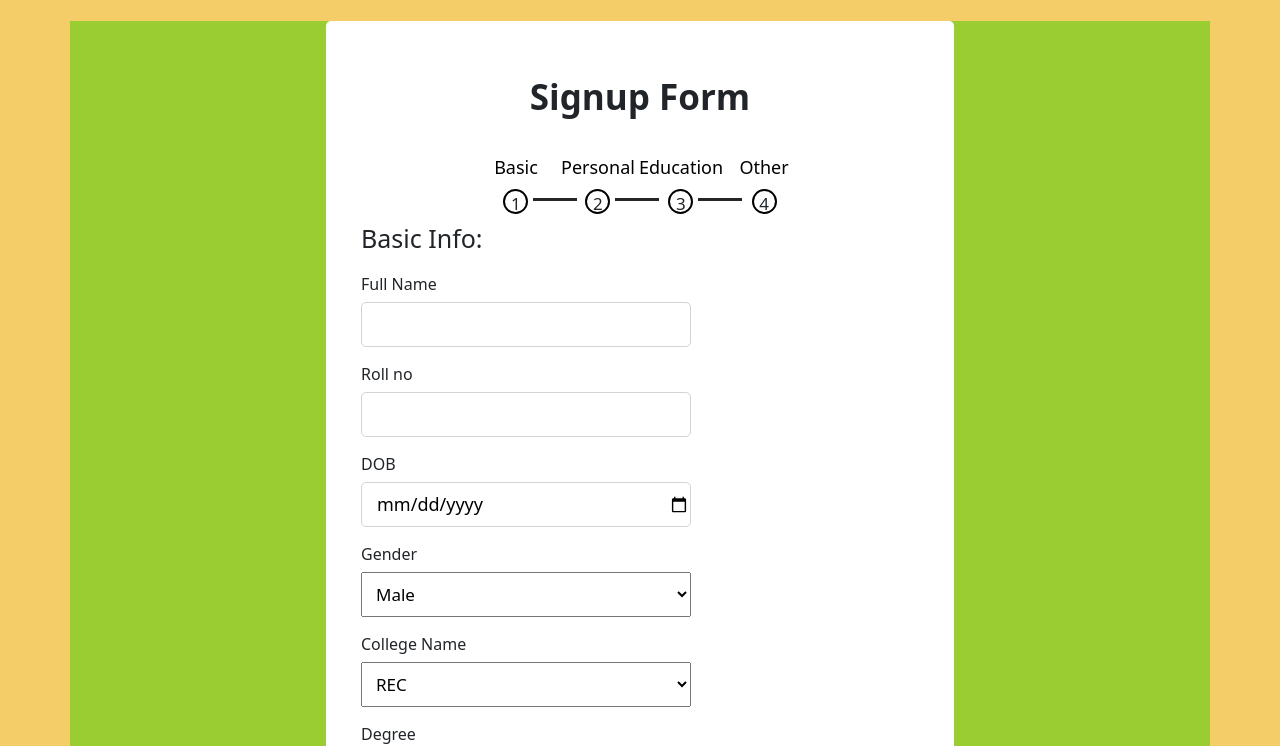
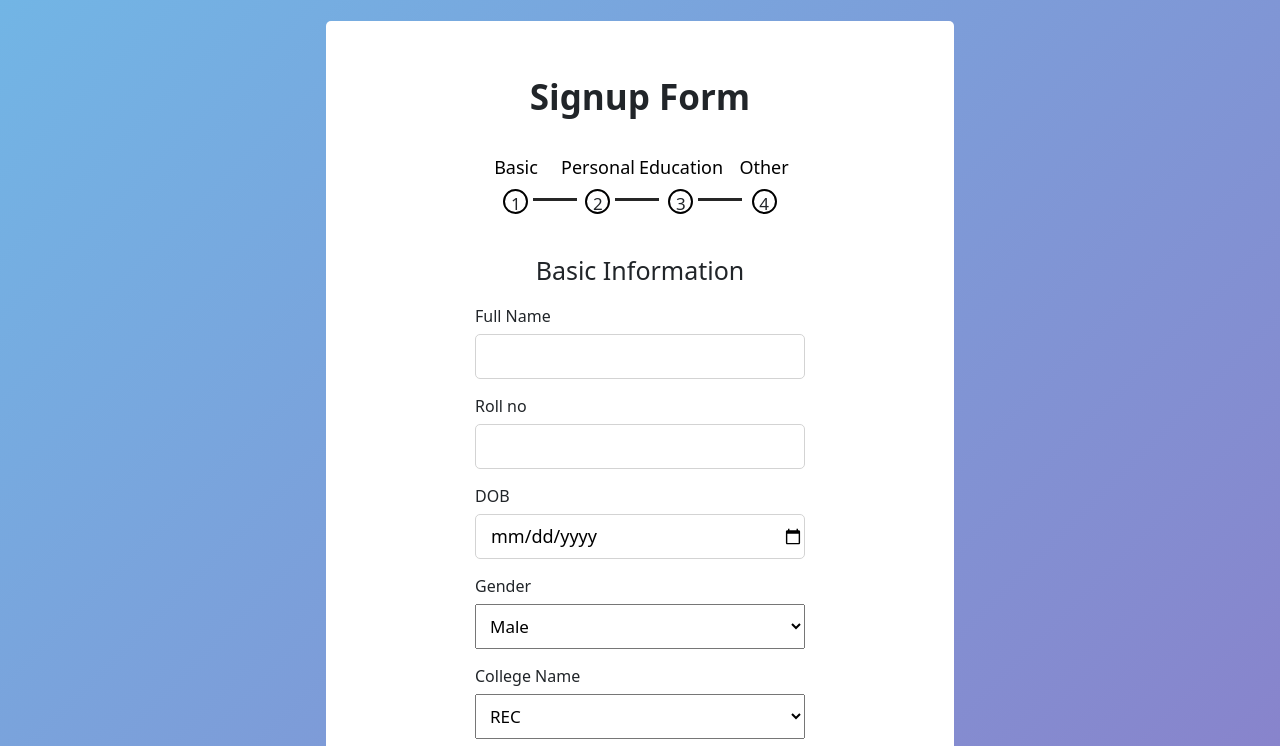
Before and after one commit to Tyzen-10/TPA-Frontend, a plain HTML site: page Student/forms.html in a window 1280 px wide. Shown: the part 79-825 px from the top of the page. Drawn offline with nearby package versions, Linux system fonts and the light colour scheme; a web font is replaced by a local one.

Commit message:
Forms style update
1.updated oldstyle.css to make forms look good.
2. changed title for page 1

```diff
--- a/Student/forms.html
+++ b/Student/forms.html
@@ -115,7 +115,7 @@
         <div class="my-form-outer">
           <form action="#">
             <div class="my-page my-slidepage">
-              <div class="my-title">Basic Info:</div>
+              <div class="my-title">Basic Information</div>
               <div class="my-field">
                 <div class="my-label">Full Name</div>
                 <input type="text" id="name-el"/>
@@ -473,5 +473,7 @@
   2.1. set progress bar max-width to 330px to not get unnessarily strech
   2.2. to center just do margin: auto
 
+3. can center field elements label and input but setting margin left and right to auto
 
+4.need to change fonts and names of titles for each page
 -->
--- a/resources/oldstyle.css
+++ b/resources/oldstyle.css
@@ -1,6 +1,7 @@
 body{
 
     background-color: rgb(245, 205, 104);
+    background-image: linear-gradient(135deg, #71b7e6, #9b59b6);
 
     overflow-x: hidden; /*useful check later */
     /*edit if causing problems*/ /*below from form tuto*/
@@ -9,9 +10,7 @@ body{
     /*justify-content: center;*/
     min-height: 100vh;
 }
-.chumma .container{
-    background-color: yellowgreen;
-}
+/* Removed a unnecessary .chumma .container which was here */
 .my-container{
     /*display: flex;*/
     align-items: center;
@@ -59,7 +58,8 @@ body{
     transition: margin-left 0.3s ease-in-out;
 }
 .my-form-outer form .my-page .my-title{
-    text-align: left;
+    margin-top: 2rem;
+    text-align: center;
     font-size: 25px;
     font-weight: 500;
 }
@@ -69,6 +69,10 @@ body{
     margin: 45px 0;
     display: flex;
     position: relative;
+    margin-top: 45px;
+    margin-bottom: 45px;
+    margin-left: auto;
+    margin-right: auto;
 }
 .my-form-outer form .my-page .my-field .my-label{
    position: absolute;
@@ -214,4 +218,8 @@ form .my-page .my-btns button.my-next{
 /*comments
 1. changed progress bar max-wwidth set to 330px and margin : auto
 2. changed form width to 50 % and centered using margin : auto
+3. centered field items by using margin props
+4. changed background color since udei was asking
+5. removed unnecessary .chumma styling in oldstyles.css
+6.changed my-title props - center and margin top
 */
```
